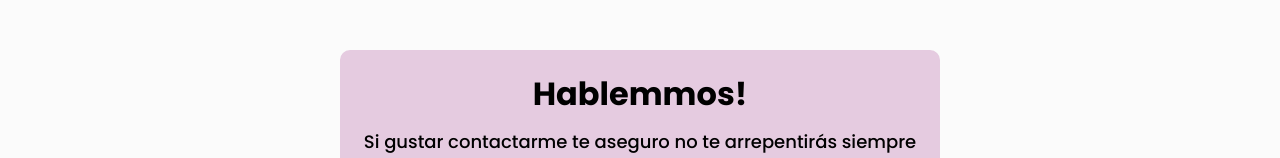
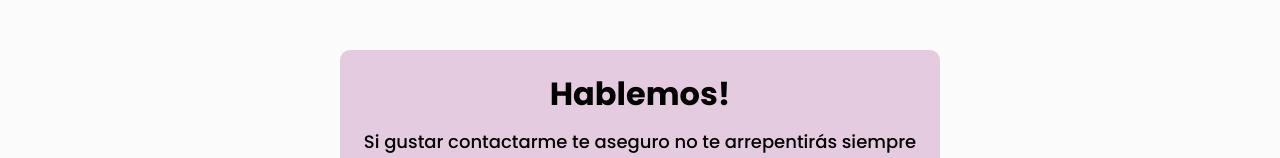
Before and after one commit to demonhades1024/Proyecto2-Final, a plain HTML site: page index.html in a window 1280 px wide. Shown: the part 506-664 px from the top of the page. Drawn offline with Linux system fonts and the light colour scheme; a web font is replaced by a local one.

Commit message:
Update index.html

```diff
--- a/index.html
+++ b/index.html
@@ -47,7 +47,7 @@
         <!-- segunda  seccion Parrafos iconos  -->
         <section class="seccion2">
             <article>
-                <h2>Hablemmos!</h2>
+                <h2>Hablemos!</h2>
                 <p>Si gustar contactarme te aseguro no te arrepentirás siempre estoy dispuesto a aprender y llegar un poco más allá este es un campo que me apasiona y cuando algo me gusta doy el 200% de mi para hacer el mejor trabajo.</p>
 
             </article>
```
